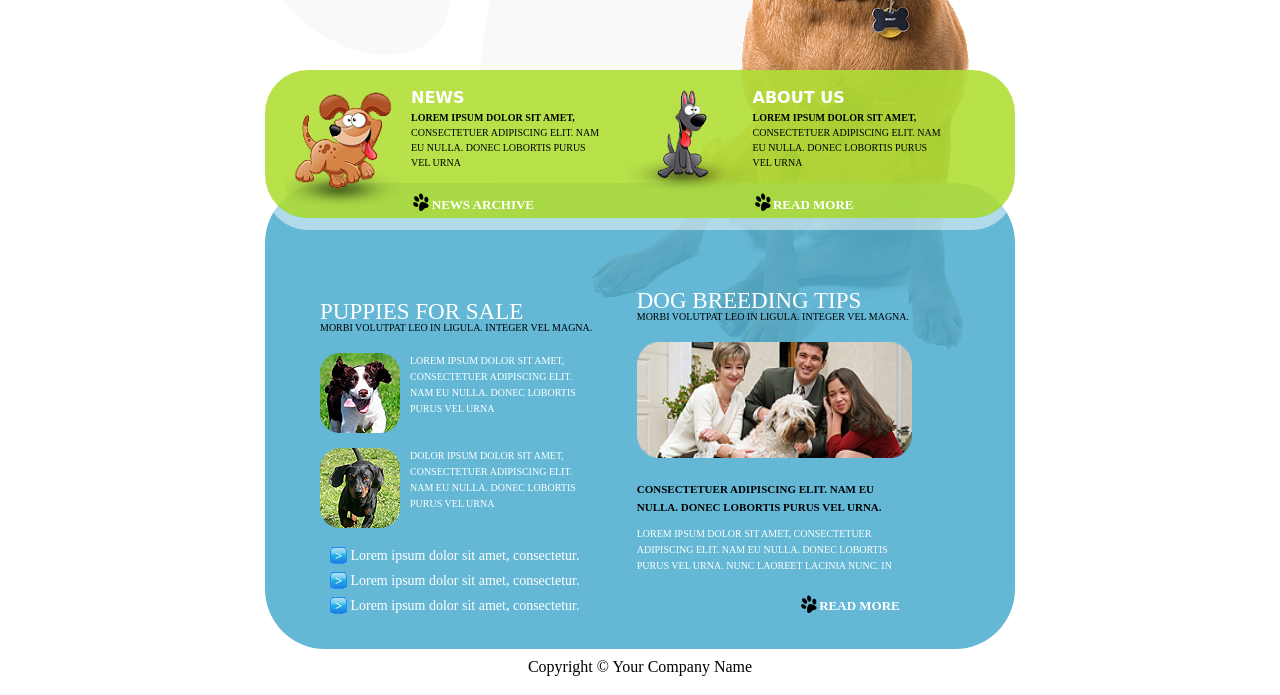
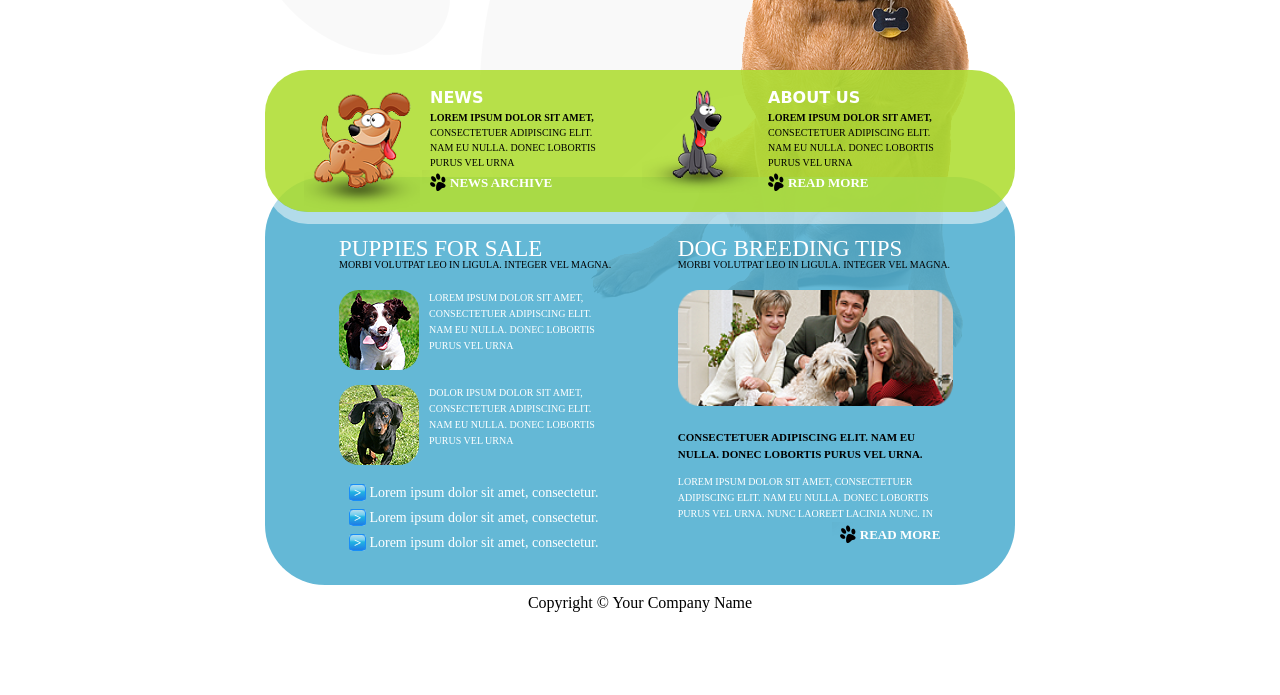
Before and after one commit to MichaelKalinouskij/projectTwo, a plain HTML site: page index.html in a window 1280 px wide. Shown: the part 242-937 px from the top of the page. After the commit the page ends 873 px from the top, so only its background shows below. Drawn offline with Linux system fonts and the light colour scheme.

Commit message:
progecttwo

```diff
--- a/index.html
+++ b/index.html
@@ -35,7 +35,9 @@
 								<div class="article-info">
 									<h2 class="article-title">NEWS</h2>
 									<p class="article-text"><span class="article-text-bold">LOREM IPSUM DOLOR SIT AMET,</span> CONSECTETUER ADIPISCING ELIT. NAM EU NULLA. DONEC LOBORTIS PURUS VEL URNA</p>
-									<a href="#" class="link-news link-more">NEWS ARCHIVE</a>
+									<div class="article-link-wrap">
+										<a href="#" class="article-link">NEWS ARCHIVE</a>
+									</div>
 								</div>
 							</div>
 							<div class="content-col">
@@ -43,15 +45,17 @@
 								<div class="article-info">
 									<h2 class="article-title"><nobr>ABOUT US</nobr></h2>
 									<p class="article-text"><span class="article-text-bold">LOREM IPSUM DOLOR SIT AMET,</span> CONSECTETUER ADIPISCING ELIT. NAM EU NULLA. DONEC LOBORTIS PURUS VEL URNA</p>
-									<a href="#" class="link-aboutus link-more">READ MORE</a>
+									<div class="article-link-wrap">
+										<a href="#" class="article-link">READ MORE</a>
+									</div>
 								</div>
 							</div>
 						</div>
 						<div class="content-item content-item-blue clearfix">
 							<div class="content-col">
-								<div class="item-b-head">
+								<div class="content-title">
 									<h2>PUPPIES FOR SALE</h2>
-									<p class="item-b-head-txt">MORBI VOLUTPAT LEO IN LIGULA. INTEGER VEL MAGNA. </p>
+									<p class="content-text">MORBI VOLUTPAT LEO IN LIGULA. INTEGER VEL MAGNA. </p>
 								</div>
 								<div class="item-b-info">
 									<div class="item-b-img">
@@ -78,19 +82,17 @@
 								</div>
 							</div>
 							<div class="content-col">
-								<div class="item-b-head">
+								<div class="content-title">
 									<h2>DOG BREEDING TIPS</h2>
-									<p class="item-b-head-txt">MORBI VOLUTPAT LEO IN LIGULA. INTEGER VEL MAGNA.</p>
+									<p class="content-text">MORBI VOLUTPAT LEO IN LIGULA. INTEGER VEL MAGNA.</p>
 								</div>
-								<div class="right-b-img">
-									<img src="img/breeding.png" alt="breeding_img" height="116px" width="275px">
+								<img src="img/breeding.png" alt="breeding_img" height="116px" width="275px" class="info-img">
+								<div class="content-info">
+									<p class="info-title"><span>CONSECTETUER ADIPISCING ELIT. NAM EU NULLA. DONEC LOBORTIS PURUS VEL URNA.</span></p>
+									<p class="info-text"> LOREM IPSUM DOLOR SIT AMET, CONSECTETUER ADIPISCING ELIT. NAM EU NULLA. DONEC LOBORTIS PURUS VEL URNA. NUNC LAOREET LACINIA NUNC. IN </p>
 								</div>
-								<div class="right-b-content">
-									<p class="right-b-txt"><span>CONSECTETUER ADIPISCING ELIT. NAM EU NULLA. DONEC LOBORTIS PURUS VEL URNA.</span></p>
-									<p class="b-txt"> LOREM IPSUM DOLOR SIT AMET, CONSECTETUER ADIPISCING ELIT. NAM EU NULLA. DONEC LOBORTIS PURUS VEL URNA. NUNC LAOREET LACINIA NUNC. IN </p>
-								</div>
-								<div class="readmore-link-bl">
-									<a href="#" class="link-breeding link-more">READ MORE</a>
+								<div class="article-link-wrap">
+									<a href="#" class="link-info article-link">READ MORE</a>
 								</div>
 							</div>
 						</div>
--- a/style/style.css
+++ b/style/style.css
@@ -179,6 +179,8 @@ body {
 }
 .content-item {
 	position: relative;
+
+
 }
 .content-item-green {
 	background-color: rgba(177,222,55,0.9);
@@ -191,8 +193,19 @@ body {
 }
 .content-col {
 	display: inline-block;
-	width: 45%;
+	width: 42%;
 	padding-top: 16px;
+	padding-left: 19px;
+	vertical-align:top;
+}
+.content-item-blue .content-col:nth-child(1) {
+	width: 44%;
+	padding-top: 60px;
+}
+.content-item-blue .content-col:nth-child(2) {
+	margin-left: 10px;
+	width: 44%;
+	padding-top: 60px;
 }
 .article-img {
 	padding-left: 20px;
@@ -225,18 +238,13 @@ body {
 	border-radius: 60px;
 	z-index: 0;
 }
-.content-column {
-	float: left;
-	width: 275px;
-	padding-left: 55px;
-}
-.item-b-head {
-	margin-top: 90px;
+
+.content-title {
 	padding-bottom: 20px;
 	font-size: 23px;
 	color: white;
 }
-.item-b-head-txt {
+.content-text {
 	font-size: 10px;
 	color: black;
 }
@@ -294,48 +302,45 @@ body {
 	font-size: 13px;
 	font-weight: bold;
 }
-.right-b-content {
+.content-info {
 	width: 270px;
 	padding-right: 10px;
 	line-height: 1.6;
 	color: white;
 	overflow: hidden;
 }
-.right-b-txt {
+.info-title {
 	padding-top: 20px;
 	color: black;
 	font-size: 11px;
 	font-weight: bold;
 }
-.b-txt {
+.info-text {
 	margin-top: 10px;
 	font-size: 10px;
 }
-
-.link-more{
-	margin-top: 20px;
-	display: block;
-	height: 20px;
-	padding-top: 5px;
-	background-image: url(../img/paw_icon.png);
-	background-repeat: no-repeat;
-	text-align: right;
-	font-size: 13px;
+.article-link-wrap {
+	margin-left: -8px;
+	text-align: left;
+}
+.article-link {
+	display: inline-block;
+	white-space: nowrap;
+	text-decoration: none;
 	font-weight: bold;
 	text-decoration: none;
+	font-size: 13px;
 	color: white;
 }
-.link-news {
-	width: 123px;
-	background-position: -6px 0px;
+.article-link:before {
+	content:'';
+	display: inline-block;
+	vertical-align: middle;
+	background: url(../img/paw_icon.png) 0 0 no-repeat;
+	width: 28px;
+	height: 28px;
 }
-.link-aboutus {
-	width: 101px;
-	background-position: -6px 0px;
-}
-.link-breeding {
-	width: 101px;
-	background-position: -6px -2px;
+.link-info {
 	margin-left: 162px;
 }
 .footer-content {
```
